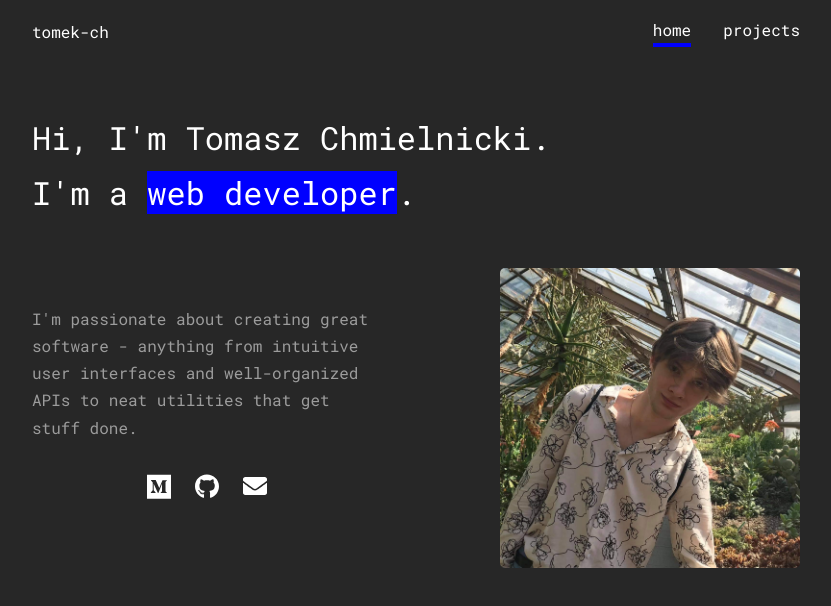
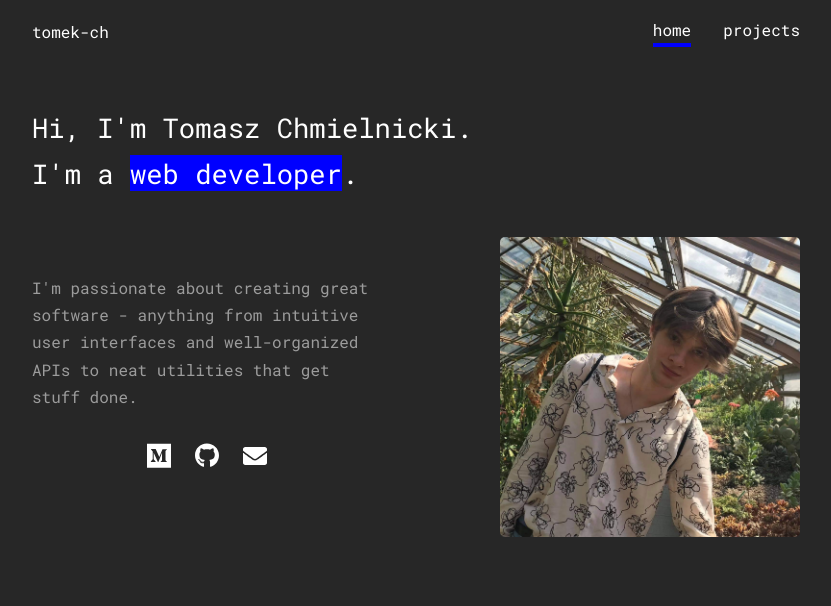
Before and after one commit to tomek-ch/portfolio2, a Next.js app: page / in a window 1280 px wide. Shown: the top 606 px of the page, without its empty margins (224-1055 px from the left). Built offline with nearby package versions, Linux system fonts and the light colour scheme.

Commit message:
Move heading style to separate module

```diff
--- /dev/null
+++ b/styles/Heading.module.css
@@ -0,0 +1,10 @@
+.heading {
+  font-size: 1.7em;
+  font-weight: normal;
+  color: var(--high-contrast);
+  margin: 1.5em 0;
+}
+
+.highlight {
+  background-color: var(--highlight);
+}
--- a/styles/HelloSection.module.css
+++ b/styles/HelloSection.module.css
@@ -1,10 +1,3 @@
-.heading {
-  font-size: 1.7em;
-  font-weight: normal;
-  color: var(--high-contrast);
-  margin: 1.5em 0;
-}
-
 .container img {
   width: 100%;
   max-width: 300px;
@@ -20,10 +13,6 @@
   color: var(--high-contrast);
   justify-content: center;
   margin-bottom: 1.5em;
-}
-
-.highlight {
-  background-color: var(--highlight);
 }
 
 .container p {
```
Also changed, not shown: components/HelloSection.js (+2 -6 lines).
